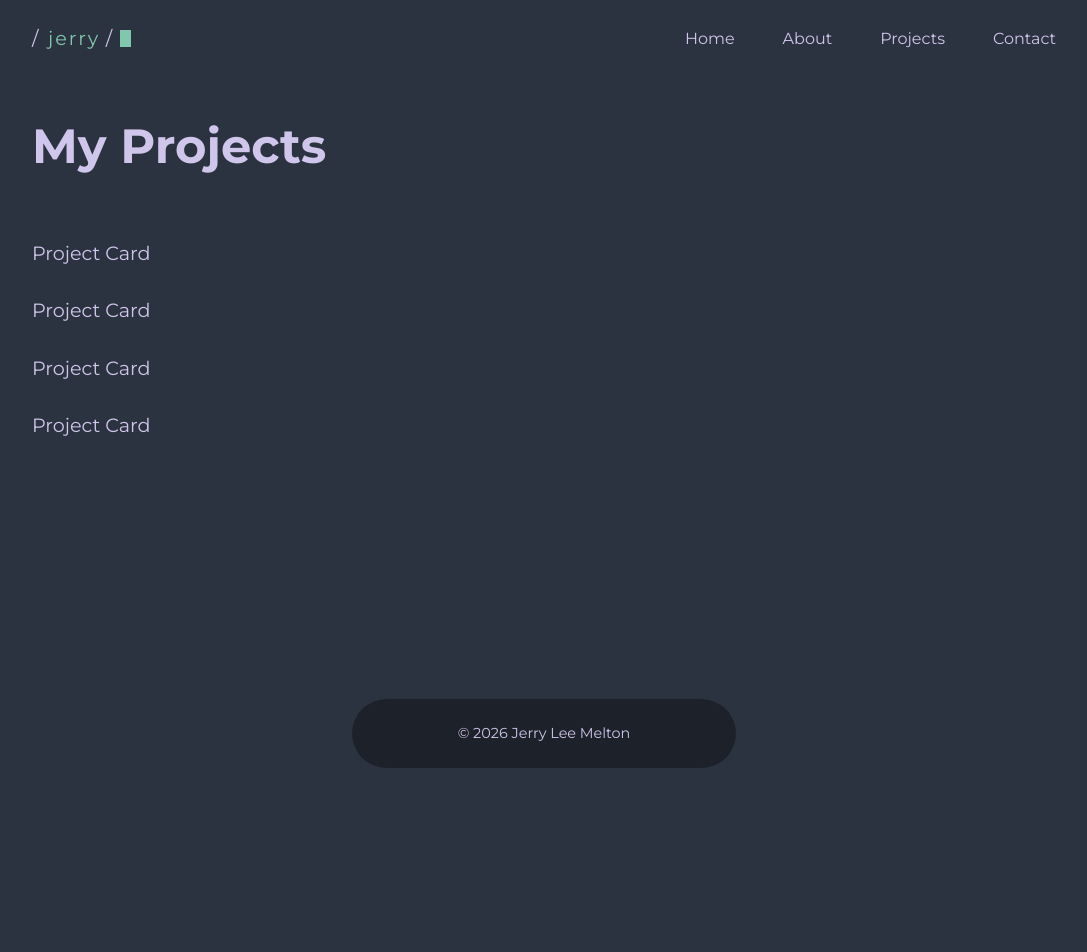
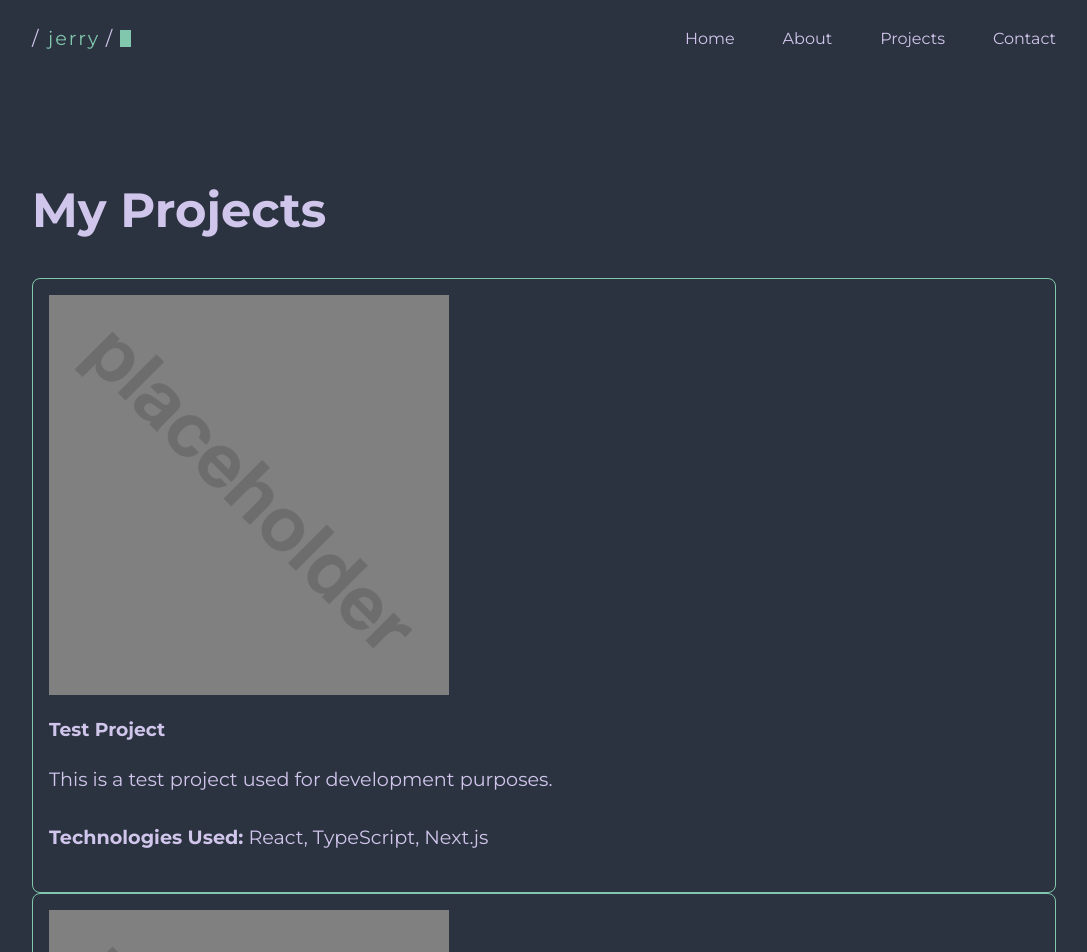
Before and after one commit to JerryLeeMelton/Trellis, a Next.js app: page /projects in a window 1280 px wide. Shown: the top 952 px of the page, without its empty margins (96-1183 px from the left). Before the commit the page ends 800 px from the top, so only its background shows below. Built offline with nearby package versions, Linux system fonts and the light colour scheme.

Commit message:
Add placeholder data for Project Cards

```diff
--- a/app/about/page.tsx
+++ b/app/about/page.tsx
@@ -17,7 +17,7 @@ export default function About() {
         </p>
         <div>
           <Image
-            src="/images/jerry_hero.jpg"
+            src="/images/placeholder.webp"
             alt="Picture of Jerry Lee Melton"
             width={300}
             height={300}
--- a/app/page.tsx
+++ b/app/page.tsx
@@ -33,7 +33,8 @@ export default function Home() {
             </div>
             <div className="greeting-image-container">
               <Image
-                src="/images/jerry_hero.jpg"
+                // src="/images/jerry_hero.jpg"
+                src="/images/placeholder.webp"
                 alt="Picture of Jerry Lee Melton"
                 width={300}
                 height={300}
--- a/app/projects/page.tsx
+++ b/app/projects/page.tsx
@@ -1,4 +1,4 @@
-import ProjectCard from "@/components/cards/FeaturedProjectCard copy"
+import ProjectCard from "@/components/cards/ProjectCard"
 import Image from "next/image"
 
 export default function Projects() {
@@ -8,11 +8,11 @@ export default function Projects() {
         <h1>My Projects</h1>
       </div>
       <div className="projects-content-container">
-        <div className="project-card">
-          <ProjectCard />
-          <ProjectCard />
-          <ProjectCard />
-          <ProjectCard />
+        <div className="project-cards">
+          <ProjectCard projectName="testProject" />
+          <ProjectCard projectName="testProject" />
+          <ProjectCard projectName="testProject" />
+          <ProjectCard projectName="testProject" />
         </div>
       </div>
     </section>
--- a/app/styles.css
+++ b/app/styles.css
@@ -90,6 +90,13 @@ h1 {
   min-height: 100%;
   margin: 0 auto;
   flex: 1;
+  padding-top: 4rem;
+}
+
+@media screen and (max-width: 768px) {
+  .main-content-container {
+    padding-top: 1rem;
+  }
 }
 
 /* Nav =================================== */
@@ -265,6 +272,14 @@ h1 {
 
 /* Featured Project Cards ============== */
 .featured-project-card-container {
+  background-color: var(--background);
+  border: 1px solid var(--accent-main);
+  border-radius: 8px;
+  padding: 1rem;
+}
+
+/* Projects Page Card ========================*/
+.project-card-container {
   background-color: var(--background);
   border: 1px solid var(--accent-main);
   border-radius: 8px;
--- a/components/cards/FeaturedProjectCard copy.tsx
+++ /dev/null
@@ -1,9 +0,0 @@
-import Image from "next/image"
-
-export default function ProjectCard() {
-  return (
-    <div className="project-card-container">
-      <p>Project Card</p>
-    </div>
-  )
-}
--- /dev/null
+++ b/components/cards/ProjectCard.tsx
@@ -0,0 +1,31 @@
+import Image from "next/image"
+import { projectCardData } from "./projectCardData/ProjectCardData"
+
+interface ProjectCardProps {
+  projectName: string
+}
+
+export default function ProjectCard({ projectName }: ProjectCardProps) {
+  const projectData = projectCardData[projectName]
+
+  return (
+    <div className="project-card-container">
+      <div>
+        <Image
+          src="/images/placeholder.webp"
+          alt={`Image for ${projectName}`}
+          width={400}
+          height={200}
+          className="project-card-image"
+        />
+      </div>
+      <div>
+        <h3>{projectData.title}</h3>
+        <p>{projectData.description}</p>
+        <p>
+          <strong>Technologies Used:</strong> {projectData.tags.join(", ")}
+        </p>
+      </div>
+    </div>
+  )
+}
--- /dev/null
+++ b/components/cards/projectCardData/ProjectCardData.ts
@@ -0,0 +1,15 @@
+type ProjectCardData = {
+  title: string
+  image: string
+  description: string
+  tags: string[]
+}
+
+export const projectCardData: Record<string, ProjectCardData> = {
+  testProject: {
+    title: "Test Project",
+    image: "/images/placeholder.webp",
+    description: "This is a test project used for development purposes.",
+    tags: ["React", "TypeScript", "Next.js"],
+  },
+}
```
Also changed, not shown: public/images/placeholder.webp (added).
